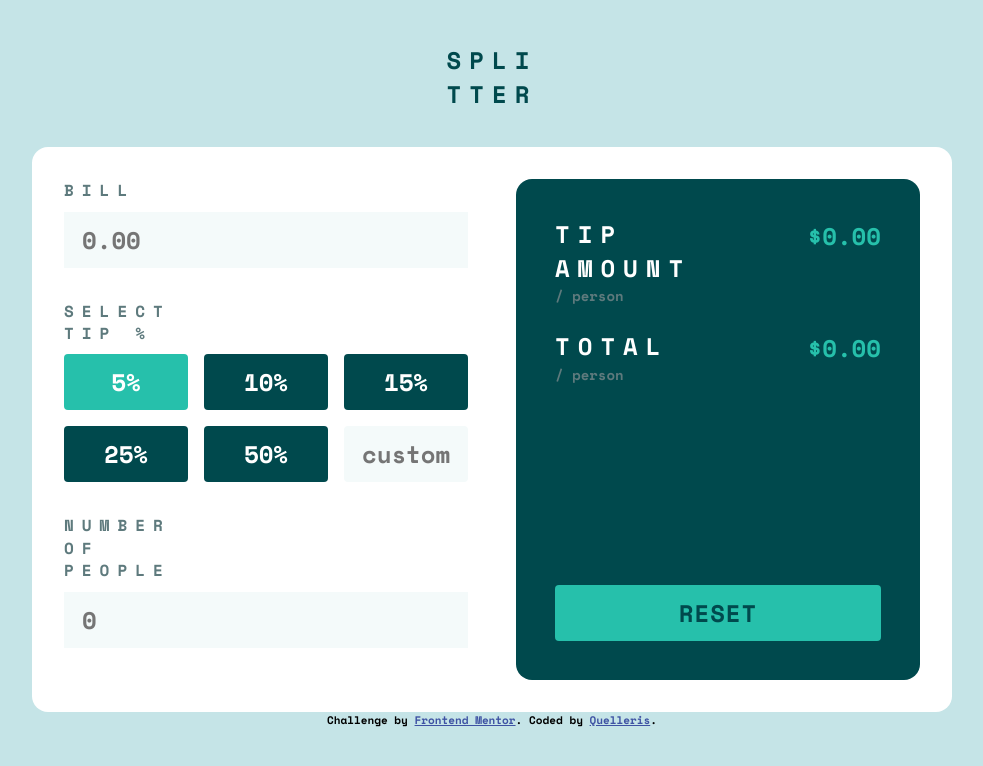
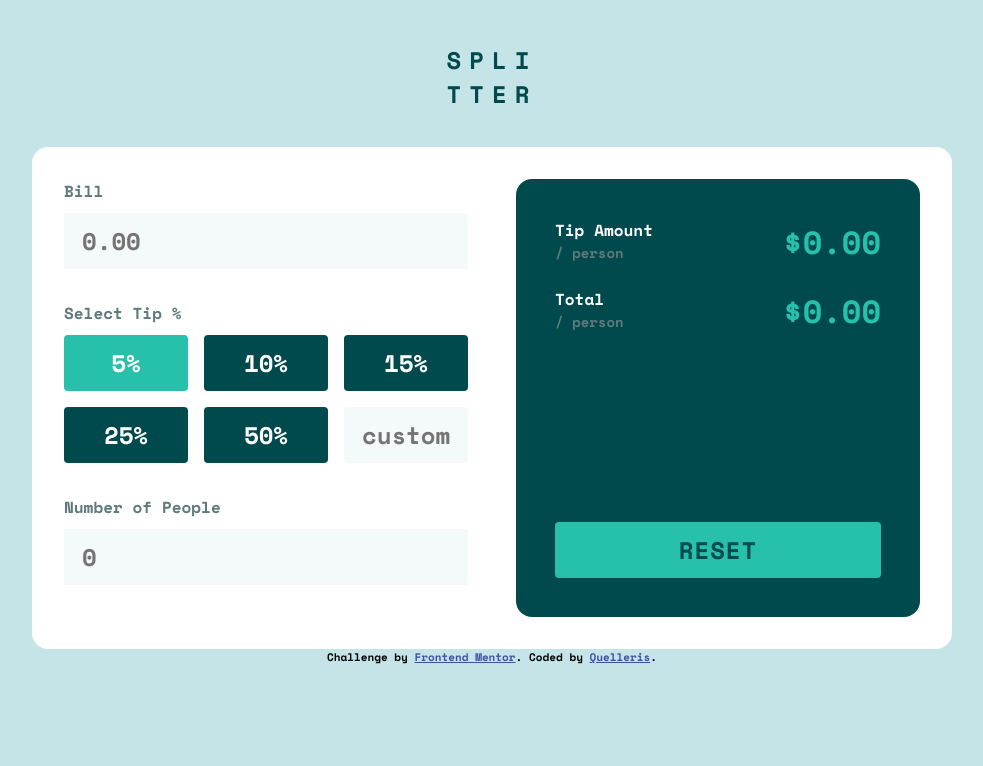
Before and after one commit to Quelleris/Tip-calculator-app, a plain HTML site: page index.html in a window 1280 px wide. Shown: the whole page, without its empty margins (148-1131 px from the left). Drawn offline with nearby package versions, Linux system fonts and the light colour scheme.

Commit message:
Change font sizes

```diff
--- a/src/style/style.css
+++ b/src/style/style.css
@@ -59,7 +59,7 @@ input:focus-visible {
     margin-bottom: 32px;
 }
 
-h2 {
+.header-title {
     width: min-content;
     text-transform: uppercase;
     line-height: 1.4;
@@ -158,7 +158,10 @@ h2 {
     margin-bottom: 24px;
 }
 
-.result-title { color: var(--clr-neutral-100); }
+.result-title {
+    font-size: 16px;
+    color: var(--clr-neutral-100);
+ }
 
 .result-subtitle {
     font-size: 14px;
@@ -166,7 +169,7 @@ h2 {
 }
 
 .result-span {
-    font-size: 24px;
+    font-size: 32px;
     color: var(--clr-secondary-400);
 }
 
```
